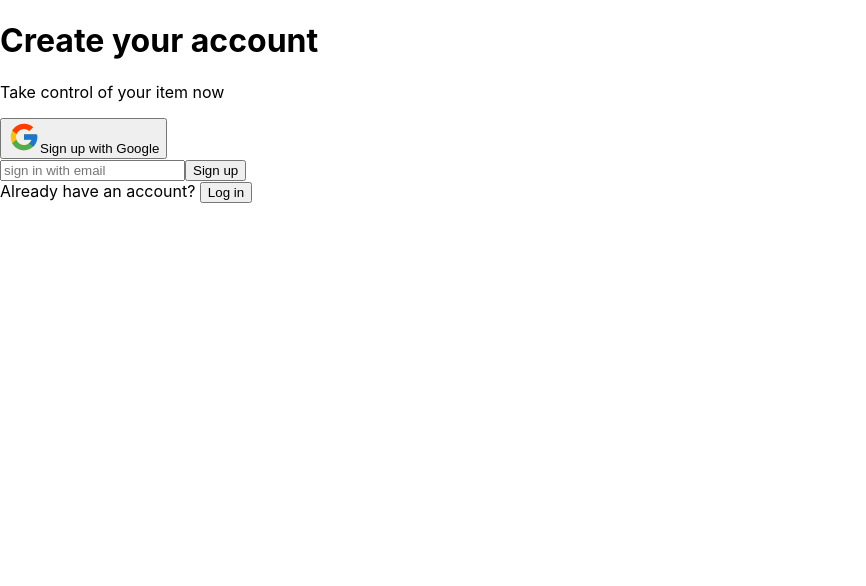
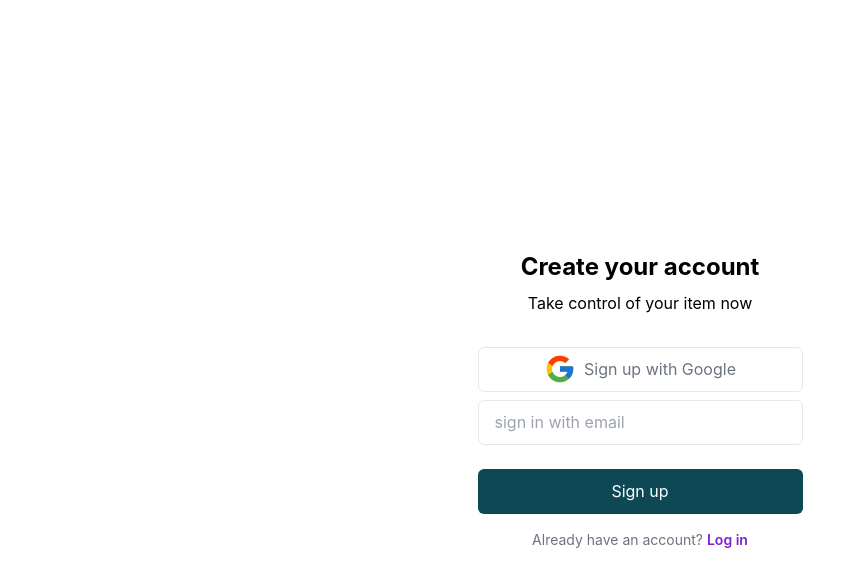
Before and after one commit to G9000/stoore, a Next.js app: page /authentication in a window 1280 px wide. Shown: the top 586 px of the page, without its empty margins (0-866 px from the left). Built offline with nearby package versions, Linux system fonts and the light colour scheme; no server answers.

Commit message:
fix(fix deps): fix deps
fix dependencies issue and cleanup

```diff
--- a/package.json
+++ b/package.json
@@ -20,13 +20,14 @@
         "@radix-ui/react-dialog": "^0.1.7",
         "@radix-ui/react-dropdown-menu": "^0.1.6",
         "@radix-ui/react-label": "^0.1.5",
-        "@stitches/react": "^1.2.8",
         "@supabase/supabase-js": "^1.35.2",
         "axios": "^0.27.2",
+        "cypress": "^9.6.1",
         "handlebars": "^4.7.7",
         "next": "12.1.6",
         "next-auth": "^4.3.4",
         "nodemailer": "^6.7.5",
+        "prop-types": "^15.8.1",
         "react": "18.1.0",
         "react-dom": "18.1.0",
         "react-hook-form": "^7.30.0",
@@ -36,15 +37,18 @@
         "yup": "^0.32.11"
     },
     "devDependencies": {
+        "@babel/core": "^7.17.10",
         "@commitlint/cli": "^16.3.0",
         "@commitlint/config-conventional": "^16.2.4",
         "@types/node": "17.0.31",
         "@types/nodemailer": "^6.4.4",
+        "@types/prop-types": "^15.7.5",
         "@types/react": "18.0.8",
         "@types/react-dom": "18.0.3",
         "@typescript-eslint/eslint-plugin": "^5.23.0",
         "@typescript-eslint/parser": "^5.23.0",
         "autoprefixer": "^10.4.7",
+        "babel-loader": "^8.2.5",
         "commitizen": "^4.2.4",
         "cz-conventional-changelog": "^3.3.0",
         "eslint": "^8.14.0",
--- /dev/null
+++ b/postcss.config.js
@@ -0,0 +1,6 @@
+module.exports = {
+    plugins: {
+        tailwindcss: {},
+        autoprefixer: {},
+    },
+};
--- a/styles/globals.css
+++ b/styles/globals.css
@@ -1,3 +1,7 @@
+@tailwind base;
+@tailwind components;
+@tailwind utilities;
+
 /* @import url("https://fonts.googleapis.com/css2?family=Raleway:wght@300;400;500;600&display=swap"); */
 
 html,
--- /dev/null
+++ b/tailwind.config.js
@@ -0,0 +1,66 @@
+// eslint-disable-next-line @typescript-eslint/no-var-requires
+let plugin = require("tailwindcss/plugin");
+
+module.exports = {
+    content: [
+        "./pages/**/*.{js,ts,jsx,tsx}",
+        "./components/**/*.{js,ts,jsx,tsx}",
+    ],
+    theme: {
+        extend: {
+            colors: {
+                primaryWhite: "var(--primaryWhite)",
+                primaryBlack: "var(--primaryBlack)",
+                primaryBrandRed: "var(--primaryBrandRed)",
+                primaryGreen800: "var(--primaryGreen800)",
+                primaryGreen400: "var(--primaryGreen400)",
+                primaryGreen200: "var(--primaryGreen200)",
+            },
+        },
+    },
+    plugins: [
+        plugin(function (helpers) {
+            // variants that help styling Radix-UI components
+            dataStateVariant("open", helpers);
+            dataStateVariant("closed", helpers);
+            dataStateVariant("on", helpers);
+            dataStateVariant("checked", helpers);
+            dataStateVariant("unchecked", helpers);
+        }),
+    ],
+};
+
+function dataStateVariant(
+    state,
+    {
+        addVariant, // for registering custom variants
+        e, // for manually escaping strings meant to be used in class names
+    }
+) {
+    addVariant(`data-state-${state}`, ({ modifySelectors, separator }) => {
+        modifySelectors(({ className }) => {
+            return `.${e(
+                `data-state-${state}${separator}${className}`
+            )}[data-state='${state}']`;
+        });
+    });
+
+    addVariant(
+        `group-data-state-${state}`,
+        ({ modifySelectors, separator }) => {
+            modifySelectors(({ className }) => {
+                return `.group[data-state='${state}'] .${e(
+                    `group-data-state-${state}${separator}${className}`
+                )}`;
+            });
+        }
+    );
+
+    addVariant(`peer-data-state-${state}`, ({ modifySelectors, separator }) => {
+        modifySelectors(({ className }) => {
+            return `.peer[data-state='${state}'] ~ .${e(
+                `peer-data-state-${state}${separator}${className}`
+            )}`;
+        });
+    });
+}
--- a/tsconfig.json
+++ b/tsconfig.json
@@ -18,7 +18,8 @@
         "paths": {
             "@/components/*": ["components/*"],
             "@/modules/*": ["modules/*"],
-            "@/libs/*": ["libs/*"]
+            "@/libs/*": ["libs/*"],
+            "@/primitives/*": ["primitives/*"]
         }
     },
     "include": ["next-env.d.ts", "**/*.ts", "**/*.tsx"],
```
Also changed, not shown: primitives/Button.tsx (deleted, +0 -37 lines), 2 other files (tests, documents, lock files or other folders).
